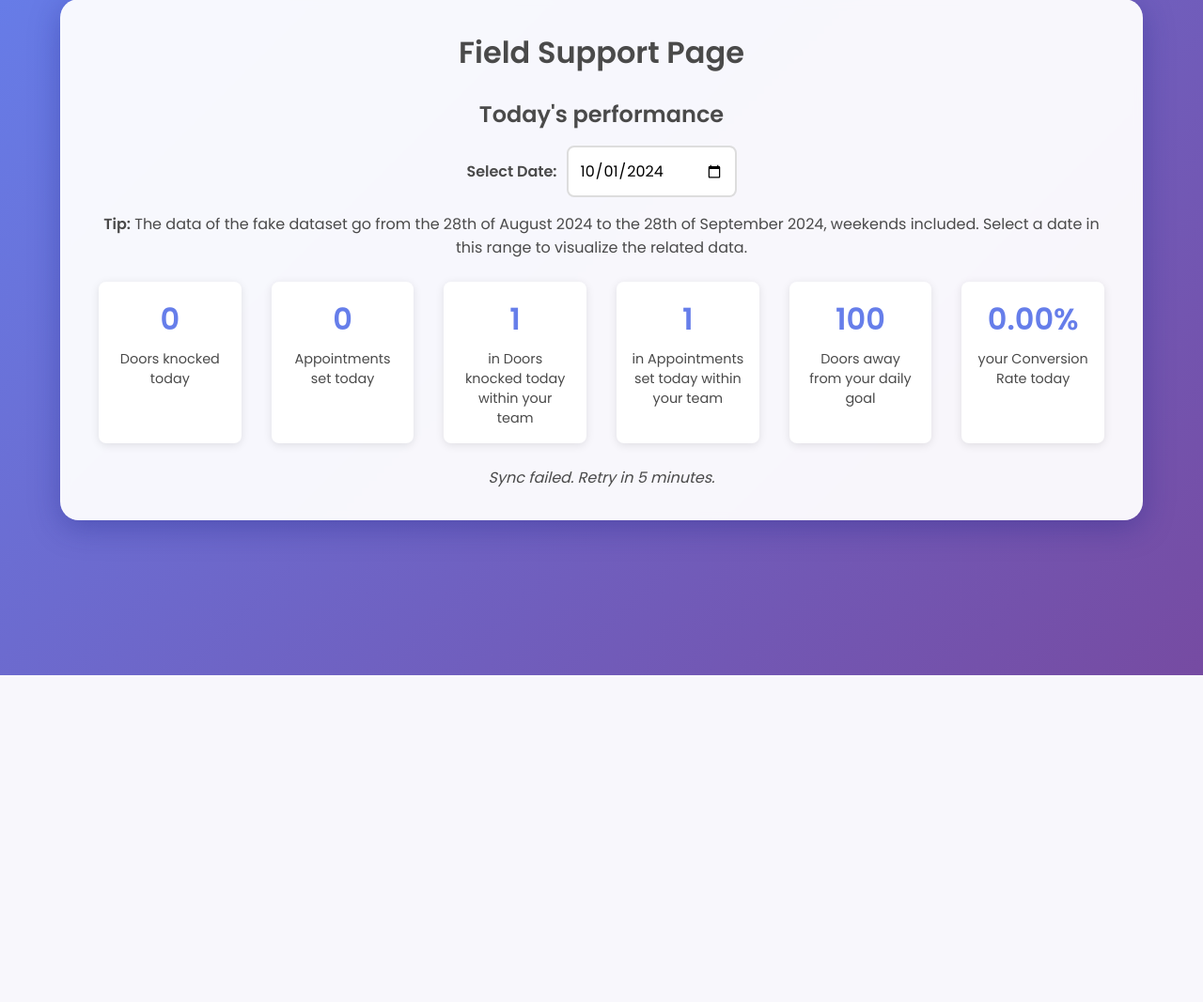
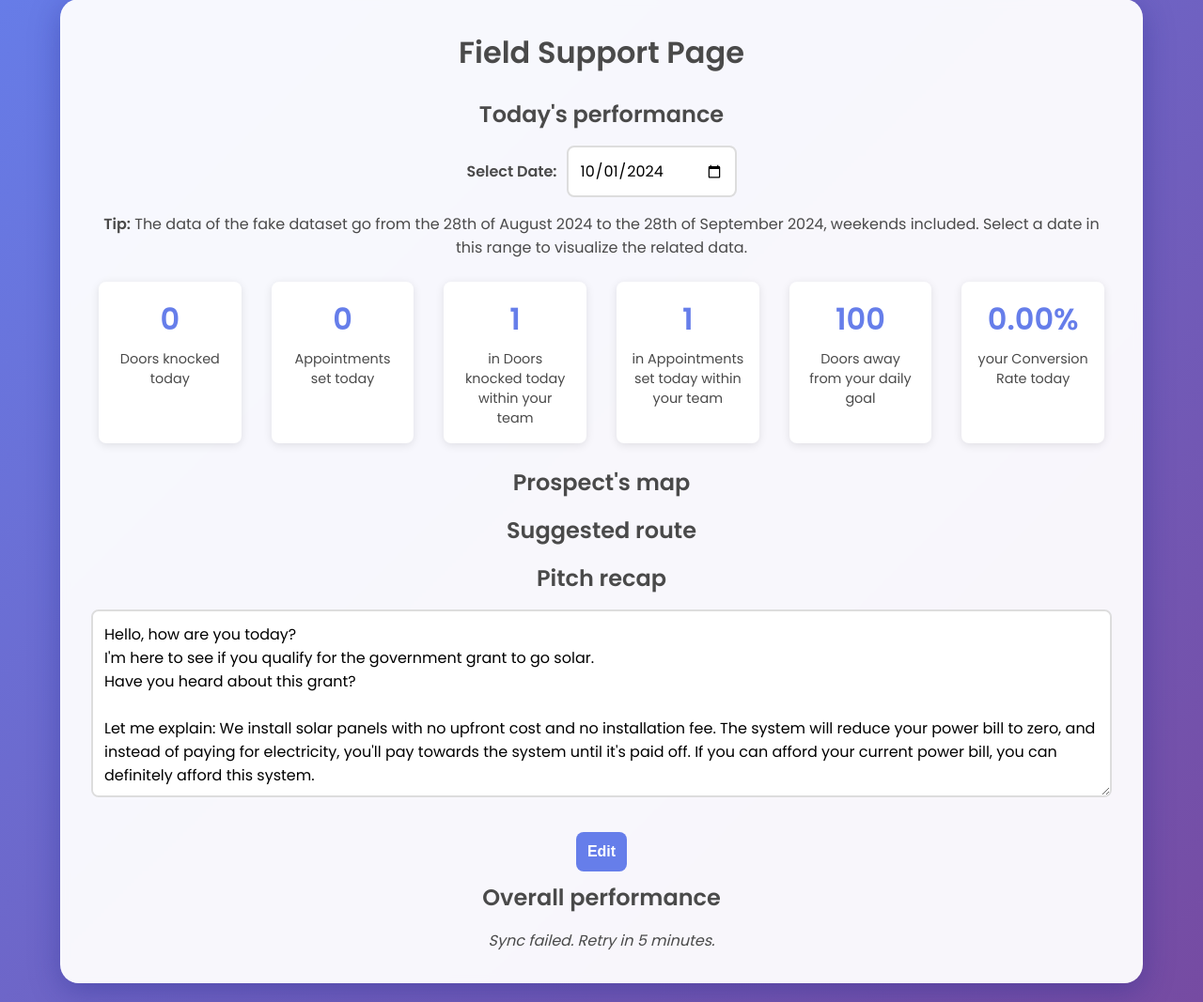
Before and after one commit to alessandroredrouge/Solar-Leads, a Flask app: page /field_support in a window 1280 px wide. Shown: the part 81-1148 px from the top of the page at 94% size. Before the commit the page ends 800 px from the top, so only its background shows below. Run offline with Flask 2, Linux system fonts and the light colour scheme; the visitor is signed in with stand-in values (Sample User, id 1); data that the repository does not hold is empty.

Commit message:
Added a functioning Pitch recap section in the Field Support page

```diff
--- a/app/static/script.js
+++ b/app/static/script.js
@@ -156,6 +156,7 @@ document.addEventListener('DOMContentLoaded', function() {
     const dateSelect = document.getElementById('date-select');
     const syncStatus = document.getElementById('sync-status');
 
+    // FIXME: make this sync work properly
     function syncData() {
         syncStatus.textContent = 'Syncing...';
         fetch('/sync_data', {
@@ -211,3 +212,40 @@ document.addEventListener('DOMContentLoaded', function() {
     // Initial sync when page loads
     syncData();
 });
+
+// Pitch recap functionality
+document.addEventListener('DOMContentLoaded', function() {
+    const pitchBox = document.getElementById('pitch-box');
+    const editBtn = document.getElementById('edit-btn');
+    const saveBtn = document.getElementById('save-btn');
+
+    if (pitchBox && editBtn && saveBtn) {
+        // Set initial pitch text
+        pitchBox.value = "Hello, how are you today?\n\
+I'm here to see if you qualify for the government grant to go solar.\n\
+Have you heard about this grant?\n\
+\n\
+Let me explain: We install solar panels with no upfront cost and no installation fee. The system will reduce your power bill to zero, and instead of paying for electricity, you'll pay towards the system until it's paid off. If you can afford your current power bill, you can definitely afford this system.\n\
+\n\
+To qualify, you need to pay $xxx or more on energy bills each quarter and be the homeowner.\n\
+\n\
+We're offering a free consultation with a specialist who will visit your home for a 30-minute chat. They'll assess your roof space and answer any questions you have. If you're not interested after the consultation, you can simply ask them to leave.\n\
+\n\
+Would this be something you're interested in?";
+
+        editBtn.addEventListener('click', () => {
+            pitchBox.readOnly = false;
+            pitchBox.focus();
+            editBtn.style.display = 'none';
+            saveBtn.style.display = 'inline-block';
+        });
+
+        saveBtn.addEventListener('click', () => {
+            pitchBox.readOnly = true;
+            editBtn.style.display = 'inline-block';
+            saveBtn.style.display = 'none';
+            // Here you would typically save the new pitch text to a database
+            console.log('New pitch saved:', pitchBox.value);
+        });
+    }
+});
--- a/app/static/style.css
+++ b/app/static/style.css
@@ -348,3 +348,31 @@ tbody tr:hover {
         grid-template-columns: 1fr;
     }
 }
+
+/* Pitch recap styles */
+#pitch-box {
+    width: 100%;
+    height: 200px;
+    margin-bottom: 10px;
+    resize: vertical;
+}
+
+.pitch-buttons {
+    display: flex;
+    justify-content: center;
+    gap: 10px;
+    margin-top: 10px;
+}
+
+#edit-btn, #save-btn {
+    width: auto;
+    display: inline-block;
+}
+
+#save-btn {
+    background-color: #28a745;
+}
+
+#save-btn:hover {
+    background-color: #218838;
+}
--- a/app/templates/field_support.html
+++ b/app/templates/field_support.html
@@ -73,6 +73,21 @@
             </div>
         </div>
 
+        <h2>Prospect's map</h2> <!-- TODO: complete this part -->
+
+        <h2>Suggested route</h2> <!-- TODO: complete this part -->
+
+        <h2>Pitch recap</h2> <!-- TODO: complete this part -->
+        <div id="pitch-recap">
+            <textarea id="pitch-box" readonly></textarea>
+            <div class="pitch-buttons">
+                <button id="edit-btn">Edit</button>
+                <button id="save-btn" style="display: none;">Save</button>
+            </div>
+        </div>
+
+        <h2>Overall performance</h2> <!-- TODO: complete this part -->
+
         <div id="sync-status"></div>
     </div>
 </body>
```
Lines whose indentation alone changed are shown as unchanged.
